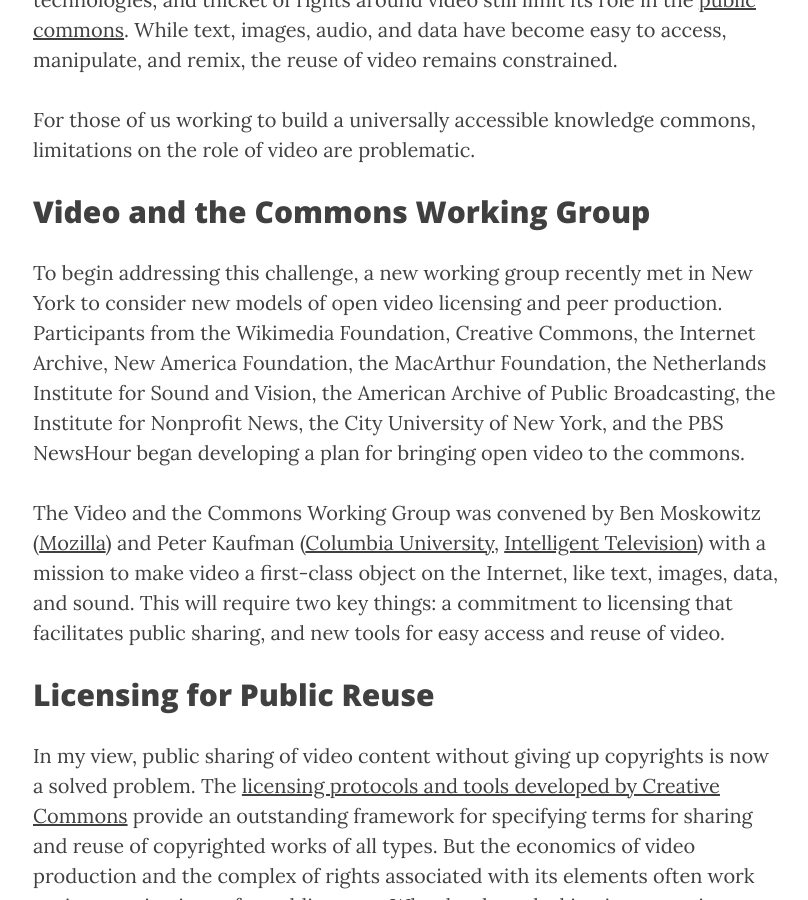
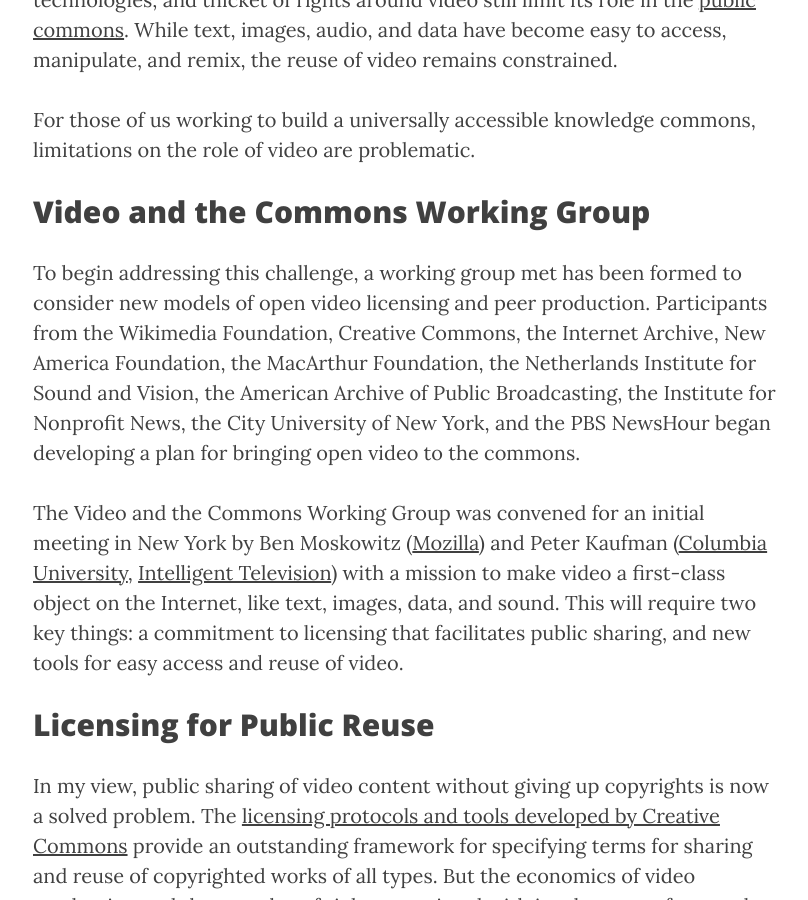
Before and after one commit to jackbrighton/jackbrighton.github.io, a Jekyll site: the page built from _posts/2016-02-07-open-video.md, in a window 1280 px wide and 900 px high, scrolled down 1213 px. Shown: the whole window, without its empty margins (232-1040 px from the left). Built offline with Jekyll 4.4.1, drawn with Linux system fonts in a browser that asks for light colours; nearby versions of some CDN libraries.

Commit message:
language change

```diff
--- a/_posts/2016-02-07-open-video.md
+++ b/_posts/2016-02-07-open-video.md
@@ -16,9 +16,9 @@
 
 ## Video and the Commons Working Group
 
-To begin addressing this challenge, a new working group recently met in New York to consider new models of open video licensing and peer production.  Participants from the Wikimedia Foundation, Creative Commons, the Internet Archive, New America Foundation, the MacArthur Foundation, the Netherlands Institute for Sound and Vision, the American Archive of Public Broadcasting, the Institute for Nonprofit News, the City University of New York, and the PBS NewsHour began developing a plan for bringing open video to the commons.
+To begin addressing this challenge, a working group met has been formed to consider new models of open video licensing and peer production.  Participants from the Wikimedia Foundation, Creative Commons, the Internet Archive, New America Foundation, the MacArthur Foundation, the Netherlands Institute for Sound and Vision, the American Archive of Public Broadcasting, the Institute for Nonprofit News, the City University of New York, and the PBS NewsHour began developing a plan for bringing open video to the commons.
 
-The Video and the Commons Working Group was convened by Ben Moskowitz ([Mozilla](https://www.mozilla.org/en-US/foundation/)) and Peter Kaufman ([Columbia University](http://ctl.columbia.edu/), [Intelligent Television](http://intelligenttelevision.com/)) with a mission to make video a first-class object on the Internet, like text, images, data, and sound. This will require two key things: a commitment to licensing that facilitates public sharing, and new tools for easy access and reuse of video.
+The Video and the Commons Working Group was convened for an initial meeting in New York by Ben Moskowitz ([Mozilla](https://www.mozilla.org/en-US/foundation/)) and Peter Kaufman ([Columbia University](http://ctl.columbia.edu/), [Intelligent Television](http://intelligenttelevision.com/)) with a mission to make video a first-class object on the Internet, like text, images, data, and sound. This will require two key things: a commitment to licensing that facilitates public sharing, and new tools for easy access and reuse of video.
 
 ## Licensing for Public Reuse
 
```
